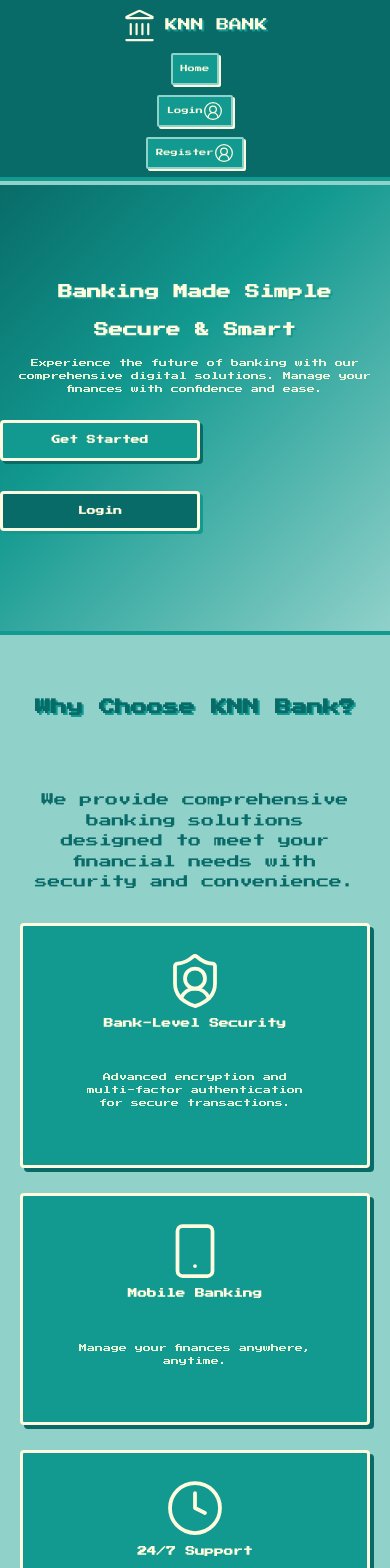
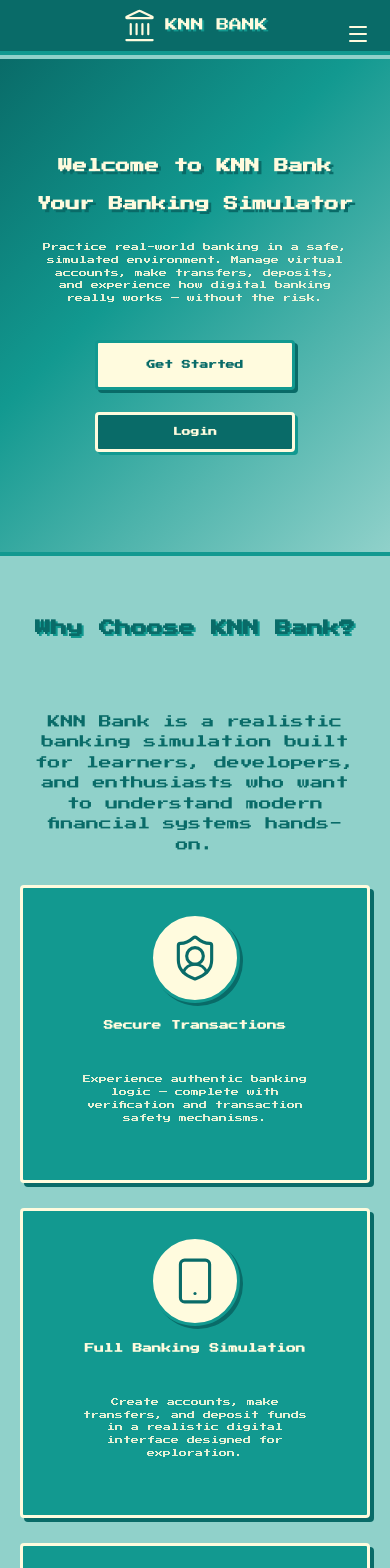
Before and after one commit to kxcvbnm/KNN-Bank-React, a React (Create React App) app: page /home in a window 390 px wide. Shown: the top 1568 px of the page. Built offline with nearby package versions, Linux system fonts and the light colour scheme.

Commit message:
update homepage, navbar and css

```diff
--- a/src/components/Navbar.jsx
+++ b/src/components/Navbar.jsx
@@ -1,32 +1,26 @@
 import { useState } from "react";
 import { Link, useNavigate } from "react-router-dom";
 import { apiService } from "../services/api";
-import { CircleUserRound, Landmark, LogOut } from "lucide-react";
-
+import { CircleUserRound, Landmark, LogOut, Menu, X } from "lucide-react"; // 🟢 ADDED Menu, X icons
 
 const Navbar = () => {
-
   const isAdmin = apiService.isAdmin();
   const isAuthenticated = apiService.isAuthenticated();
   const isAuditor = apiService.isAuditor();
 
   const [showModal, setShowModal] = useState(false);
+  const [menuOpen, setMenuOpen] = useState(false); // 🟢 ADDED new state for mobile toggle
   const navigate = useNavigate();
 
-    const handleLogout = () => {
-        setShowModal(true)
-    }
+  const handleLogout = () => setShowModal(true);
 
   const confirmLogout = () => {
     apiService.logout();
-        setShowModal(false)
-        navigate("/login")
-    }
-
-    const cancelLogout = () => {
     setShowModal(false);
+    navigate("/login");
   };
 
+  const cancelLogout = () => setShowModal(false);
 
   return (
     <nav className="navbar">
@@ -37,38 +31,51 @@ const Navbar = () => {
             KNN BANK
           </Link>
         </div>
-                <ul className="navbar-menu">
+
+        {/* 🟢 Mobile Menu Button */}
+        <button
+          className="navbar-toggle"
+          onClick={() => setMenuOpen(!menuOpen)}
+        >
+          {menuOpen ? <X size={24} /> : <Menu size={24} />}
+        </button>
+
+        <ul className={`navbar-menu ${menuOpen ? "active" : ""}`}>
           <li className="navbar-item">
-                        <Link to="/home" className="navbar-link">Home</Link>
+            <Link to="/home" className="navbar-link" onClick={() => setMenuOpen(false)}>Home</Link>
           </li>
+
           {isAuthenticated ? (
             <>
               <li className="navbar-item">
-                                <Link to="/profile" className="navbar-link">Profile</Link>
+                <Link to="/profile" className="navbar-link" onClick={() => setMenuOpen(false)}>Profile</Link>
               </li>
               <li className="navbar-item">
-                                <Link to="/transfer" className="navbar-link">Transfer</Link>
+                <Link to="/transfer" className="navbar-link" onClick={() => setMenuOpen(false)}>Transfer</Link>
               </li>
               <li className="navbar-item">
-                                <Link to="/transactions" className="navbar-link">Transactions</Link>
+                <Link to="/transactions" className="navbar-link" onClick={() => setMenuOpen(false)}>Transactions</Link>
               </li>
+
               {(isAdmin || isAuditor) && (
                 <>
                   <li className="navbar-item">
-                                        <Link to="/auditor-dashboard" className="navbar-link">Auditor Dashboard</Link>
+                    <Link to="/auditor-dashboard" className="navbar-link" onClick={() => setMenuOpen(false)}>Auditor Dashboard</Link>
                   </li>
-
                   <li className="navbar-item">
-                                        <Link to="/deposit" className="navbar-link">Deposit</Link>
+                    <Link to="/deposit" className="navbar-link" onClick={() => setMenuOpen(false)}>Deposit</Link>
                   </li>
                 </>
               )}
+
               <li className="navbar-item">
                 <button
                   className="navbar-link logout-btn"
-                                    onClick={handleLogout}
+                  onClick={() => {
+                    handleLogout();
+                    setMenuOpen(false);
+                  }}
                 >
-
                   Logout
                 </button>
                 <LogOut size={20} strokeWidth={1.5} />
@@ -77,11 +84,11 @@ const Navbar = () => {
           ) : (
             <>
               <li className="navbar-item">
-                                <Link to="/login" className="navbar-link">Login</Link>
+                <Link to="/login" className="navbar-link" onClick={() => setMenuOpen(false)}>Login</Link>
                 <CircleUserRound size={20} strokeWidth={1.5} />
               </li>
               <li className="navbar-item">
-                                <Link to="/register" className="navbar-link">Register</Link>
+                <Link to="/register" className="navbar-link" onClick={() => setMenuOpen(false)}>Register</Link>
                 <CircleUserRound size={20} strokeWidth={1.5} />
               </li>
             </>
@@ -100,8 +107,8 @@ const Navbar = () => {
           </div>
         </div>
       )}
-
     </nav>
   );
 };
+
 export default Navbar;
--- a/src/index.css
+++ b/src/index.css
@@ -1,5 +1,5 @@
 /* ==========================================================
-   🎮 AQUA PIXEL THEME — PART 1: NAVBAR, MODAL, FOOTER
+   🎮 AQUA PIXEL THEME : NAVBAR, MODAL, FOOTER
    ========================================================== */
 @import url("https://fonts.googleapis.com/css2?family=Press+Start+2P&display=swap");
 
@@ -56,6 +56,16 @@ body {
   transform: scale(1.08);
 }
 
+/* Default: hide hamburger on desktop */
+.navbar-toggle {
+  display: none;
+  background: none;
+  border: none;
+  color: #fffbde;
+  cursor: pointer;
+  transition: transform 0.2s ease;
+}
+
 .navbar-menu {
   display: flex;
   list-style: none;
@@ -103,6 +113,137 @@ body {
   color: #fffbde;
   cursor: pointer;
   padding: 0;
+}
+
+@media (max-width: 768px) {
+  .navbar-container {
+    position: relative;
+    z-index: 10;
+  }
+
+  /* Show hamburger on mobile */
+  .navbar-toggle {
+    display: block;
+    position: absolute;
+    top: 14px;
+    right: 20px;
+    z-index: 30;
+  }
+
+  /* Dropdown menu */
+  .navbar-menu {
+    display: none;
+    flex-direction: column;
+    width: 100%;
+    background-color: #096b68;
+    border-top: 3px solid #129990;
+    box-shadow: 0 4px 0 #90d1ca;
+    position: absolute;
+    top: 55px; /* sits below navbar */
+    left: 0;
+    padding: 15px 0;
+    z-index: 5;
+    transform-origin: top;
+    overflow: hidden;
+  }
+
+  .navbar-menu.active {
+    display: flex;
+    animation: pixelSlideDown 0.35s steps(4, end);
+  }
+
+  .navbar-menu:not(.active) {
+    animation: pixelSlideUp 0.25s steps(3, end);
+  }
+
+  .navbar-item {
+    width: 90%;
+    justify-content: center;
+    margin: 0 auto;
+  }
+}
+
+/* 🟢 Pixel Slide Animation */
+@keyframes pixelSlideDown {
+  0% {
+    transform: scaleY(0.2) translateY(-10px);
+    opacity: 0;
+  }
+  25% {
+    transform: scaleY(0.4) translateY(0);
+    opacity: 0.5;
+  }
+  50% {
+    transform: scaleY(0.7) translateY(2px);
+    opacity: 0.8;
+  }
+  75% {
+    transform: scaleY(0.9) translateY(0);
+    opacity: 1;
+  }
+  100% {
+    transform: scaleY(1) translateY(0);
+  }
+}
+
+/* 🟢 Slight bounce on close for realism */
+@keyframes pixelSlideUp {
+  0% {
+    transform: scaleY(1);
+    opacity: 1;
+  }
+  25% {
+    transform: scaleY(0.8);
+    opacity: 0.8;
+  }
+  50% {
+    transform: scaleY(0.5);
+    opacity: 0.5;
+  }
+  100% {
+    transform: scaleY(0);
+    opacity: 0;
+  }
+}
+
+/* 🟢 Responsive menu style with animation */
+@media (max-width: 768px) {
+  .navbar-menu {
+    display: none;
+    flex-direction: column;
+    width: 100%;
+    background-color: #096b68;
+    border-top: 3px solid #129990;
+    box-shadow: 0 4px 0 #90d1ca;
+    position: absolute;
+    top: 60px;
+    left: 0;
+    padding: 15px 0;
+    z-index: 999;
+    transform-origin: top;
+    overflow: hidden;
+  }
+
+  /* When active, trigger pixel animation */
+  .navbar-menu.active {
+    display: flex;
+    animation: pixelSlideDown 0.35s steps(4, end);
+  }
+
+  /* Optional reverse animation for hiding */
+  .navbar-menu:not(.active) {
+    animation: pixelSlideUp 0.25s steps(3, end);
+  }
+
+  .navbar-item {
+    width: 90%;
+    justify-content: center;
+    margin: 0 auto;
+  }
+
+  .navbar-toggle {
+    display: block;
+  }
 }
 
 /* ========================= MODAL ========================= */
@@ -265,7 +406,7 @@ body {
 }
 
 /* ==========================================================
-   🎮 AQUA PIXEL THEME — PART 2: HOME + AUTH PAGES
+   🎮 AQUA PIXEL THEME : HOME + AUTH PAGES
    ========================================================== */
 
 /* ---------- HOME ---------- */
@@ -286,16 +427,18 @@ body {
 }
 
 .hero-content h1 {
-  font-size: 1rem;
-  text-shadow: 2px 2px #129990;
+  font-size: 1.4rem;
+  color: #fffbde;
+  text-shadow: 3px 3px 0 #096b68;
   margin-bottom: 15px;
 }
 
 .hero-content p {
-  font-size: 0.6rem;
+  font-size: 0.8rem;
   color: #fffbde;
   opacity: 0.9;
   margin-bottom: 25px;
+  padding: 10px 40px;
 }
 
 .hero-buttons {
@@ -305,22 +448,30 @@ body {
   gap: 20px;
 }
 
-.hero-buttons .btn {
-  font-family: "Press Start 2P", cursive;
-  padding: 10px 18px;
-  border: 3px solid #fffbde;
-  background-color: #129990;
-  color: #fffbde;
+/* Primary button */
+.hero-buttons .btn.btn-primary {
+  font-family: "Press Start 2P", cursive;
+  display: inline-flex; /* 🟢 allows easy vertical centering */
+  align-items: center; /* 🟢 centers text vertically */
+  justify-content: center; /* 🟢 centers text horizontally */
+  height: 50px; /* 🟢 fixed pixel-style height */
+  min-width: 150px; /* optional: consistent width */
+  padding: 0 18px; /* 🟢 horizontal padding only */
+  border: 3px solid #129990;
+  background-color: #fffbde;
+  color: #096b68;
   text-decoration: none;
   font-size: 0.55rem;
   box-shadow: 3px 3px 0 #096b68;
   transition: all 0.15s ease;
-}
-
-.hero-buttons .btn:hover {
-  background-color: #fffbde;
-  color: #096b68;
-  box-shadow: 3px 3px 0 #129990;
+  text-transform: none;
+  line-height: 1; /* 🟢 removes extra vertical spacing */
+}
+
+.hero-buttons .btn.btn-primary:hover {
+  background-color: #096b68;
+  color: #fffbde;
+  box-shadow: 3px 3px 0 #fffbde;
 }
 
 /* FEATURES */
@@ -382,6 +533,35 @@ body {
   color: #fffbde;
   font-size: 0.5rem;
   opacity: 0.9;
+}
+
+.feature-icon {
+  background-color: #fffbde;
+  border: 3px solid #129990;
+  box-shadow: 3px 3px 0 #096b68;
+  border-radius: 50%;
+  width: 90px;
+  height: 90px;
+  display: flex;
+  justify-content: center;
+  align-items: center;
+  margin: 0 auto 15px auto;
+  transition: all 0.2s ease;
+}
+
+.feature-icon svg {
+  color: #096b68;
+  width: 50px;
+  height: 50px;
+}
+
+.feature:hover .feature-icon {
+  background-color: #129990;
+  box-shadow: 3px 3px 0 #fffbde;
+}
+
+.feature:hover .feature-icon svg {
+  color: #fffbde;
 }
 
 /* ---------- AUTH SECTION ---------- */
@@ -526,6 +706,10 @@ body {
 
   .hero-buttons {
     flex-direction: column;
+    align-items: center;
+    justify-content: center;
+    gap: 12px;
+    width: 100%;
   }
 
   .auth-form {
@@ -1884,6 +2068,15 @@ body {
 
   .action-buttons {
     flex-direction: column;
+    align-items: center;
+    justify-content: center;
+    gap: 12px;
+    width: 100%;
+  }
+
+  .action-buttons .btn {
+    width: 80%;
+    text-align: center;
   }
 
   .detail-row {
--- a/src/pages/Home.jsx
+++ b/src/pages/Home.jsx
@@ -9,9 +9,12 @@ const Home = () => {
         <div className="home">
             <section className="hero">
                 <div className="hero-content">
-                    <h1>Banking Made Simple</h1>
-                    <h1>Secure & Smart</h1>
-                    <p>Experience the future of banking with our comprehensive digital solutions. Manage your finances with confidence and ease.</p>
+                    <h1>Welcome to KNN Bank</h1>
+                    <h1>Your Banking Simulator</h1>
+                    <p>
+                        Practice real-world banking in a safe, simulated environment.
+                        Manage virtual accounts, make transfers, deposits, and experience how digital banking really works — without the risk.
+                    </p>
                     {!isAuthenticated && (
                         <div className="hero-buttons">
                             <a href="/register" className="btn btn-primary">Get Started</a>
@@ -20,37 +23,50 @@ const Home = () => {
                     )}
                 </div>
             </section>
+
             <section className="features">
                 <div className="container">
                     <h2>Why Choose KNN Bank?</h2>
-                    <p>We provide comprehensive banking solutions designed to meet your financial needs with security and convenience.</p>
+                    <p>
+                        KNN Bank is a realistic banking simulation built for learners, developers,
+                        and enthusiasts who want to understand modern financial systems hands-on.
+                    </p>
+
                     <div className="features-grid">
                         <div className="feature">
                             <div className="feature-icon">
                                 <ShieldUser size={60} strokeWidth={1.5} />
                             </div>
-                            <h3>Bank-Level Security</h3>
-                            <p>Advanced encryption and multi-factor authentication for secure transactions.</p>
+                            <h3>Secure Transactions</h3>
+                            <p>
+                                Experience authentic banking logic — complete with verification and transaction safety mechanisms.
+                            </p>
                         </div>
+
                         <div className="feature">
                             <div className="feature-icon">
                                 <Smartphone size={60} strokeWidth={1.5} />
                             </div>
-                            <h3>Mobile Banking</h3>
-                            <p>Manage your finances anywhere, anytime.</p>
+                            <h3>Full Banking Simulation</h3>
+                            <p>
+                                Create accounts, make transfers, and deposit funds in a realistic digital interface designed for exploration.
+                            </p>
                         </div>
+
                         <div className="feature">
                             <div className="feature-icon">
                                 <Clock size={60} strokeWidth={1.5} />
                             </div>
-                            <h3>24/7 Support</h3>
-                            <p>Round-the-clock customer service to help you with any banking needs.</p>
+                            <h3>Always Available</h3>
+                            <p>
+                                Train your skills or test banking workflows anytime — the KNN Bank simulation is open 24/7.
+                            </p>
                         </div>
                     </div>
                 </div>
             </section>
         </div>
-    )
-}
+    );
+};
 
 export default Home;
```
Lines whose indentation alone changed are shown as unchanged.
